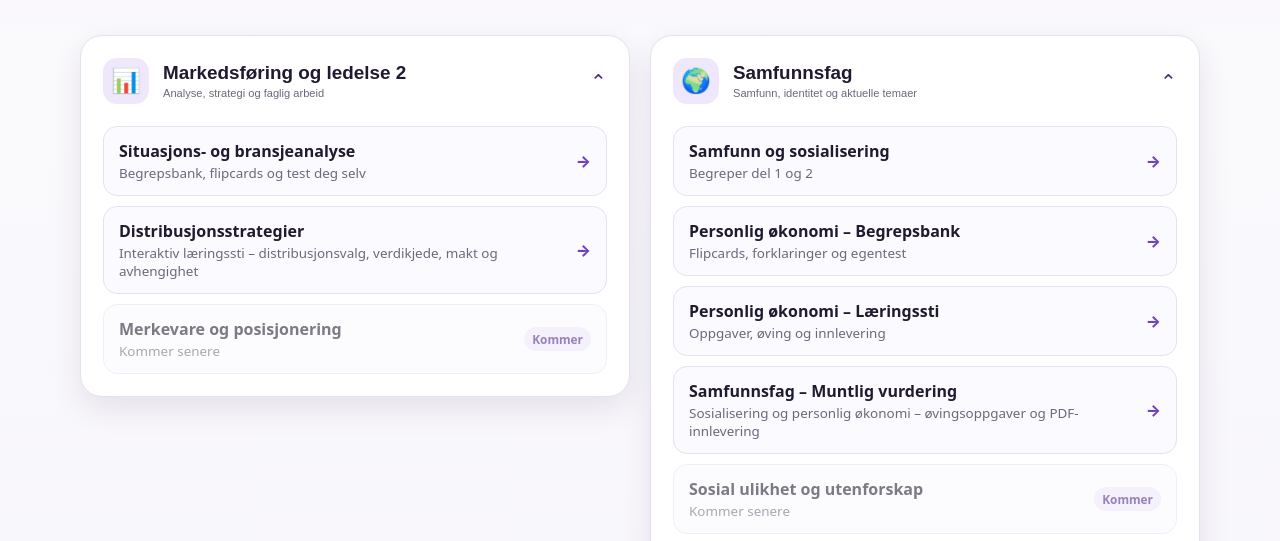
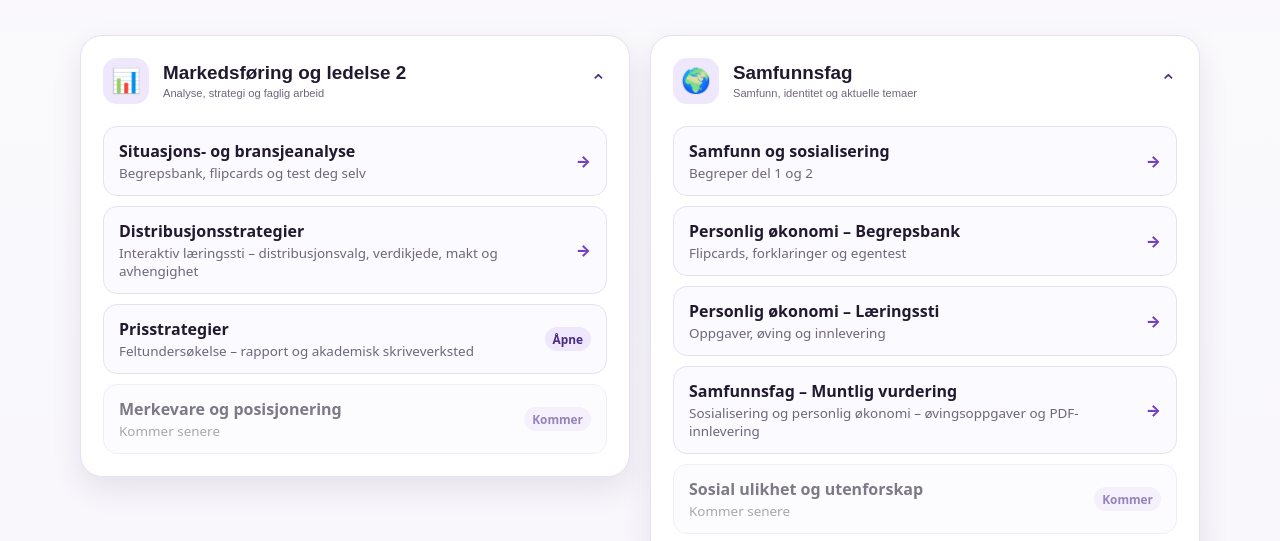
Before and after one commit to Lisaepp/Lisaepp.github.io, a plain HTML site: page index.html in a window 1280 px wide. Shown: the part 233-774 px from the top of the page. Drawn offline with Linux system fonts and the light colour scheme.

Commit message:
Add link for 'Prisstrategier' module

```diff
--- a/index.html
+++ b/index.html
@@ -77,6 +77,8 @@
         <div class="modules"><div class="module-grid">
           <a class="module" href="https://lisaepp.github.io/Markedsf-ring-begreper-situasjons-og-bransjeanalyse/"><div><strong>Situasjons- og bransjeanalyse</strong><div class="meta">Begrepsbank, flipcards og test deg selv</div></div><span class="arrow">→</span></a>
           <a class="module" href="distribusjonsstrategier.html"><div><strong>Distribusjonsstrategier</strong><div class="meta">Interaktiv læringssti – distribusjonsvalg, verdikjede, makt og avhengighet</div></div><span class="arrow">→</span></a>
+         <a class="module" href="prisstrategi_rapport.html"><div><strong>Prisstrategier</strong><div class="meta">Feltundersøkelse – rapport og akademisk skriveverksted</div></div><span class="pill">Åpne</span></a>
+
           <div class="module disabled"><div><strong>Merkevare og posisjonering</strong><div class="meta">Kommer senere</div></div><span class="pill">Kommer</span></div>
         </div></div>
       </article>
```
